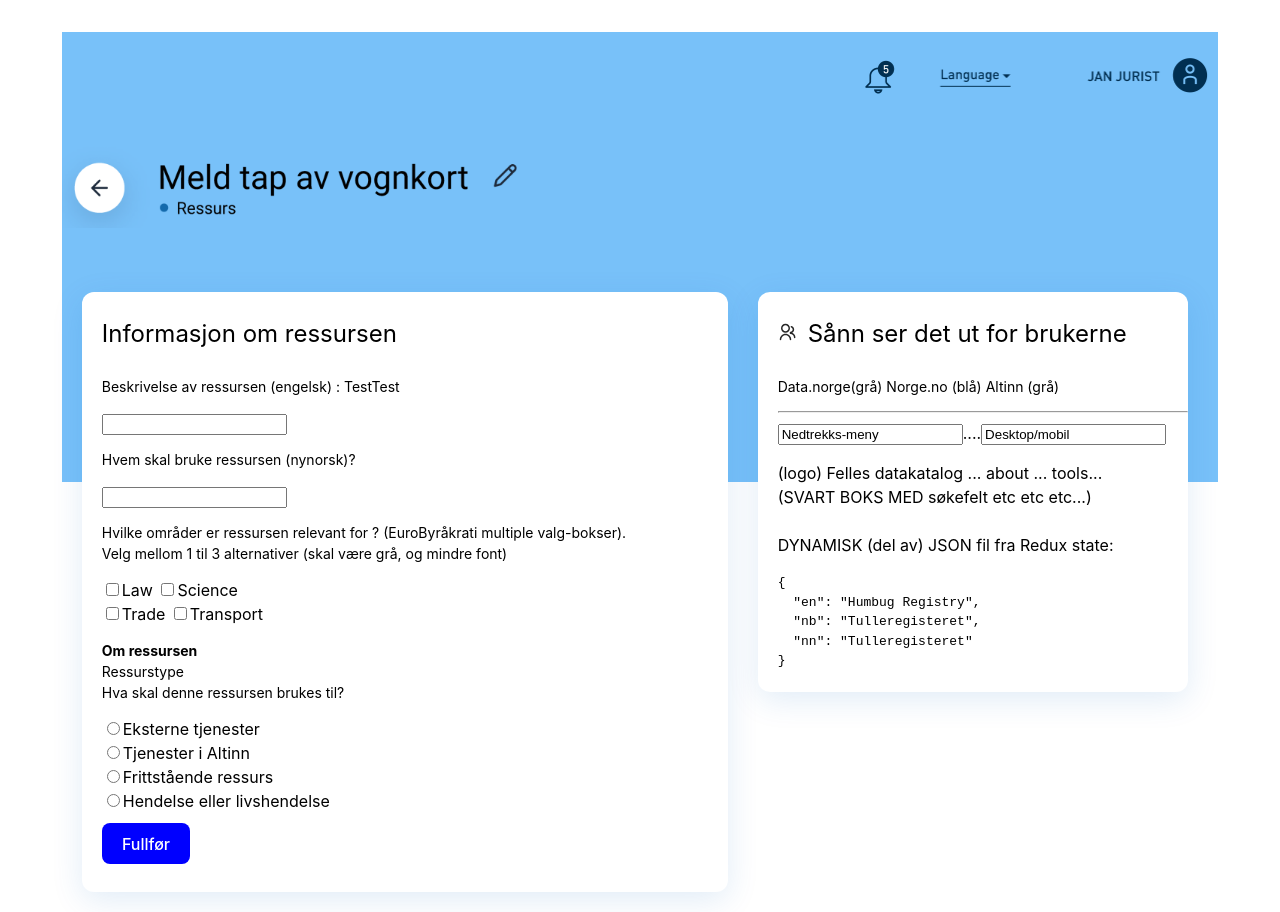
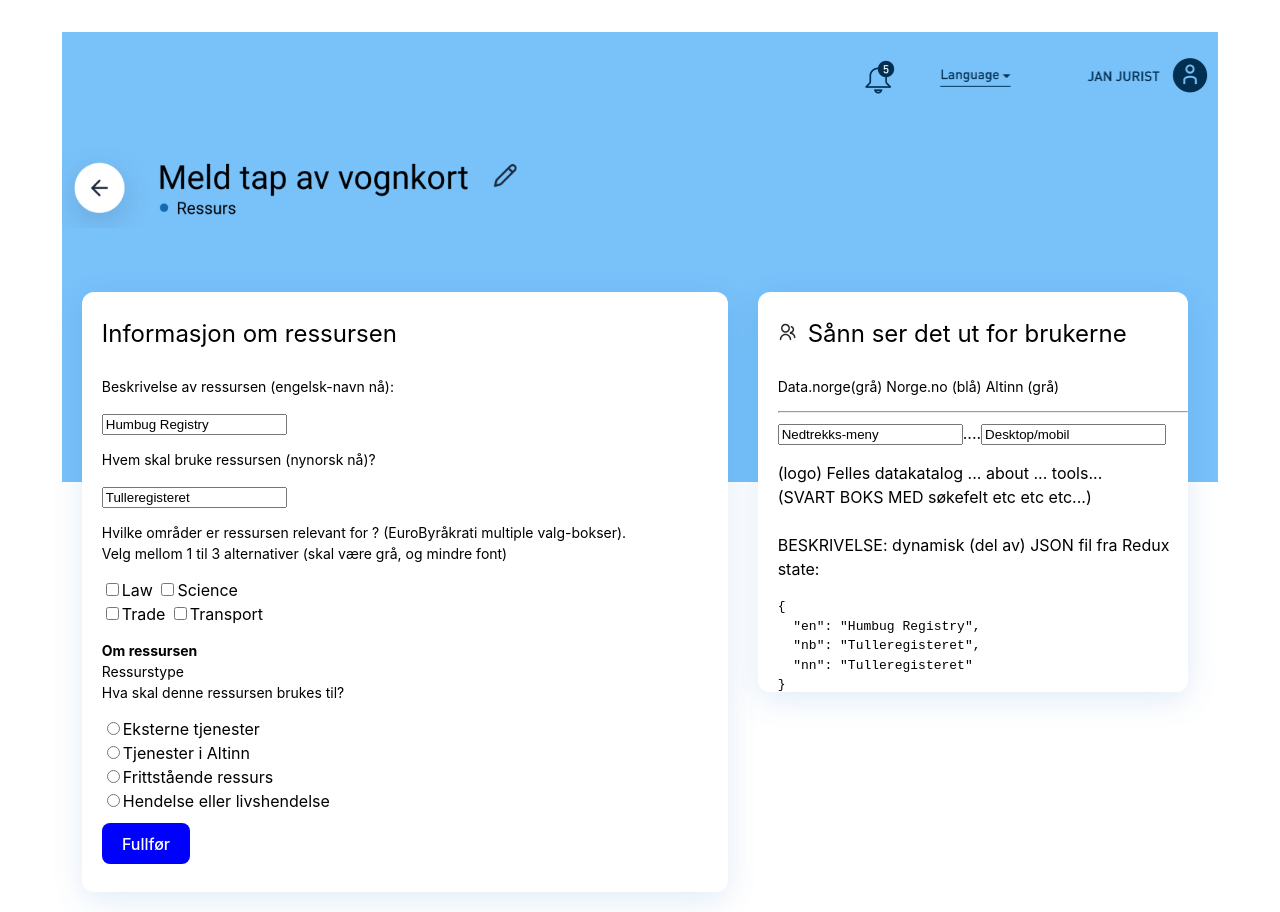
Before and after one commit to Torgeir333/ressursdummy1, a React (Vite) app: page /dummyroot/ressurs2 in a window 1280 px wide. Built offline with nearby package versions, Linux system fonts and the light colour scheme; some icons are missing.

Commit message:
input boxes now interact with Redux State

```diff
--- a/src/features/resource/resourceSlice.js
+++ b/src/features/resource/resourceSlice.js
@@ -80,6 +80,16 @@ const resourceSlice = createSlice({
         decrease: (state) => {
             state.testProperty--
         },
+		// yet anoter state transition: endrer engelsk beskrivelse
+		// skal ta inn String engelskBeskrivelse...
+        change_description_en: (state, action) => {
+            state.description.en = action.payload
+        },
+		// yet anoter state transition: endrer nynorsk beskrivelse
+		// skal ta inn String nynorskBeskrivelse...
+        change_description_nn: (state, action) => {
+            state.description.nn = action.payload
+        },
     },
 })
 
@@ -87,4 +97,4 @@ const resourceSlice = createSlice({
 export default resourceSlice.reducer;
 
 // eksporterer actions som named exports
-export const { increase, decrease } = resourceSlice.actions;
+export const { increase, decrease, change_description_en, change_description_nn } = resourceSlice.actions;
--- a/src/pages/Ressurs2/Ressurs2.tsx
+++ b/src/pages/Ressurs2/Ressurs2.tsx
@@ -5,30 +5,29 @@ import bannerKnapperUrl from './banner_hoyre_knapper.png'
 import vognKortUrl from './vognkortRessursEksempel.png'
 import classes from './Ressurs2.module.css';
 import { useNavigate } from 'react-router-dom';
-import { useSelector } from 'react-redux';
+import { useSelector, useDispatch } from 'react-redux';
+
+import { change_description_en, change_description_nn } from '../../features/resource/resourceSlice'; // for oppdatering av Redux State
 
 
 export const Ressurs2 = () => {
     const navigate = useNavigate(); // øvre venstre Altinn-ikon og Fullfør-knapp klikkbare:
     // går tilbake til skisseside [5] :
 
-    const [beskrivelse, setBeskrivelse] = useState('TestTest');
-
-    const handleChange = () => {
-        console.log("Er i handleChange: gå til ReactDev");
-        // Bør oppdatere fra ReactDev standard, med ref etc.
-        // https://react.dev/learn/manipulating-the-dom-with-refs#example-focusing-a-text-input
-    }
+    // Intern state: holder beskrivelse til Fullfør dytter til Redux State
+    const [engelskBeskrivelse, setEngelskBeskrivelse] = useState( useSelector( (state) => state.resource.description.en)  );
+    const [nynorskBeskrivelse, setNynorskBeskrivelse] = useState(useSelector( (state) => state.resource.description.nn) );
+    const dispatch = useDispatch(); // for oppdatering av Redux State
 
 
-    // Henter tittel del av resource state .json
-    const tittelResource = useSelector( (state) => state.resource.title) ;
+    // Henter beskrivelse del av resource state .json
+    const beskrivelseResource = useSelector( (state) => state.resource.description) ;
 
     // bruker et konverteringsmønster fra
     // https://iq.js.org/questions/react/how-to-pretty-print-json-with-react
-    const TittelResource = () => {
+    const BeskrivelseResource = () => {
         return (
-            <pre>{JSON.stringify(tittelResource, null, 2)}</pre>
+            <pre>{JSON.stringify(beskrivelseResource, null, 2)}</pre>
         )
     }
 
@@ -57,31 +56,44 @@ export const Ressurs2 = () => {
                                 <p className={classes.boksOverskrift}> Informasjon om ressursen </p>
 
                                 <p className={classes.beskrivelseAvRessurs}>
-                                    Beskrivelse av ressursen (engelsk) : {beskrivelse}
+                                    Beskrivelse av ressursen (engelsk-navn nå):
                                 </p>
-                                <form>
+
+                                <>
                                     <input
-                                        type='text'
-                                        id='beskrivelseTekst'
-                                        name='beskrivelseNavn'
-                                        onChange={() => {
-                                            console.log("test");
-                                            handleChange();
+                                        value={engelskBeskrivelse}
+                                        onChange={ (event) => {
+                                            setEngelskBeskrivelse(event.target.value);
+                                                // kunne kjøre dispatch til resourceSlice her samtidig
+                                                // om jeg ønsker simultan oppdatering... men hva
+                                                // skal da FULLFØR knappen gjøre? Sende til backend?
+
+                                                // Får respons på Redux State
+                                            dispatch(change_description_en(event.target.value));
                                         }}
-                                    ></input>
-                                </form>
+                                    />
+                                </>
 
 
 
-                                <p className={classes.beskrivelseAvRessurs}
-                                > Hvem skal bruke ressursen (nynorsk)?</p>
-                                <form>
+
+                                <p className={classes.beskrivelseAvRessurs}>
+                                    Hvem skal bruke ressursen (nynorsk nå)?
+                                </p>
+                                <>
                                     <input
-                                        type='text'
-                                        id='brukerTekst'
-                                        name='brukerNavn'
-                                    ></input>
-                                </form>
+                                        value={nynorskBeskrivelse}
+                                        onChange={ (event) => {
+                                            setNynorskBeskrivelse(event.target.value);
+                                                // kunne kjøre dispatch til resourceSlice her samtidig
+                                                // om jeg ønsker simultan oppdatering... men hva
+                                                // skal da FULLFØR knappen gjøre? Sende til backend?
+
+                                                // Får respons på Redux State
+                                            dispatch(change_description_nn(event.target.value));
+                                        }}
+                                    />
+                                </>
 
 
                                 <p className={classes.beskrivelseAvRessurs} >
@@ -128,9 +140,7 @@ export const Ressurs2 = () => {
                                 <button
                                     className={classes.fullfoerKnapp}
                                     onClick={() => {
-                                        console.log("Prøver finne input: React Ref må brukes");
-
-
+                                        navigate('/ressurs1/');
                                     } }
                                 >Fullfør</button>
                             </div>
@@ -176,9 +186,9 @@ export const Ressurs2 = () => {
                                 <p> (logo) Felles datakatalog ... about ... tools...<br></br>
                                     (SVART BOKS MED søkefelt etc etc etc...) <br></br> <br></br>
 
-                                    DYNAMISK (del av) JSON fil fra Redux state:
+                                    BESKRIVELSE: dynamisk (del av) JSON fil fra Redux state:
                                 </p>
-                                <TittelResource />
+                                <BeskrivelseResource />
                             </div>
                         </div>
 
```
